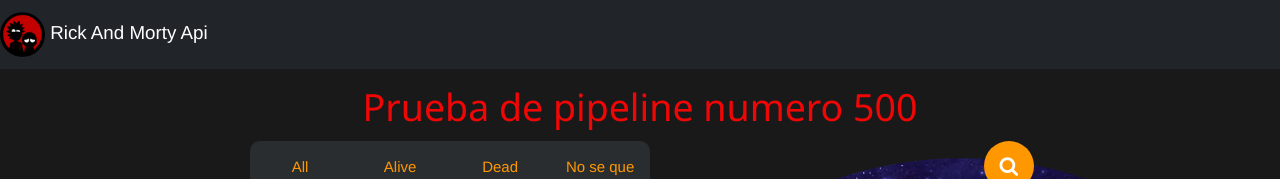
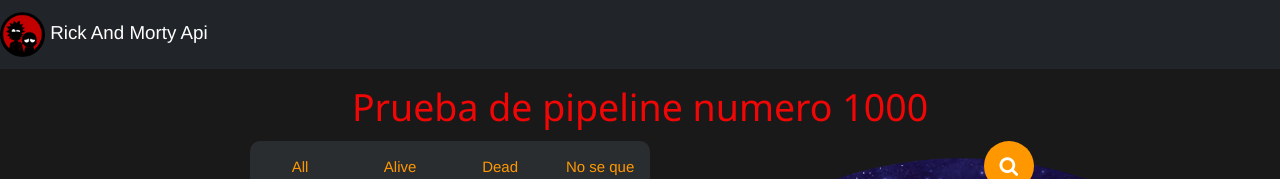
Before and after one commit to presi11/guane-test-frontend, a Vue app: page / in a window 1280 px wide. Shown: the top 179 px of the page. Built offline with nearby package versions, Linux system fonts and the light colour scheme; no server answers.

Commit message:
test files 1000

```diff
--- a/src/views/Home.vue
+++ b/src/views/Home.vue
@@ -1,6 +1,6 @@
 <template>
   <div class="home">
-    <h1>Prueba de pipeline numero 500</h1>
+    <h1>Prueba de pipeline numero 1000</h1>
    <GridCard />
   </div>
 </template>
```
